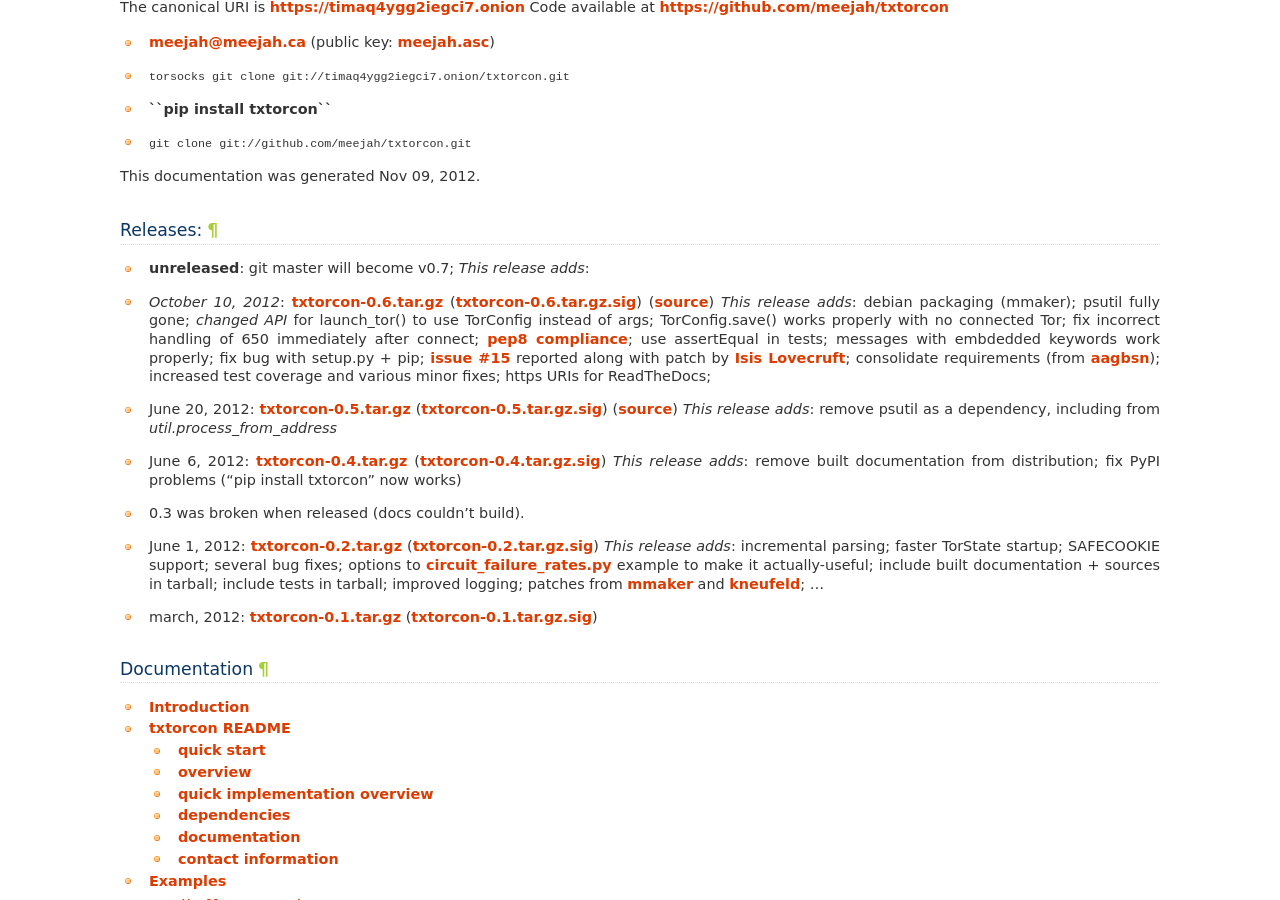
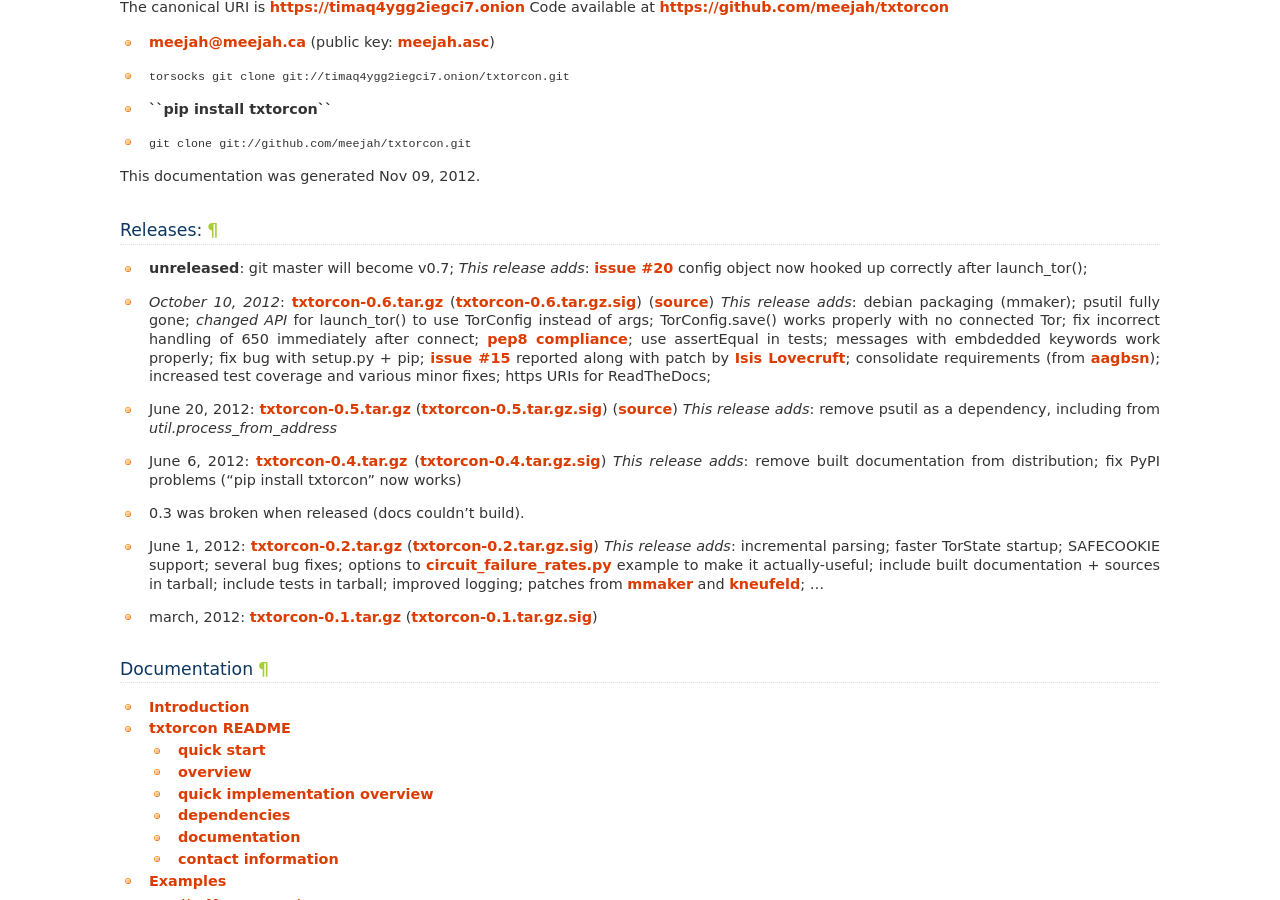
Before and after one commit to meejah/txtorcon, a Sphinx documentation site: the page built from docs/index.rst, in a window 1280 px wide and 900 px high, scrolled down 808 px. Built offline with Sphinx 7.4.7, drawn with Linux system fonts in a browser that asks for light colours.

Commit message:
add note about issue #20 fix

```diff
--- a/docs/index.rst
+++ b/docs/index.rst
@@ -49,6 +49,7 @@
 ---------
 - **unreleased**: git master will become v0.7;
   *This release adds*:
+  `issue #20 <https://github.com/meejah/txtorcon/issues/20>`_ config object now hooked up correctly after launch_tor();
 
 - *October 10, 2012*: `txtorcon-0.6.tar.gz <https://timaq4ygg2iegci7.onion/txtorcon-0.6.tar.gz>`_ (`txtorcon-0.6.tar.gz.sig <https://timaq4ygg2iegci7.onion/txtorcon-0.6.tar.gz.sig>`_) (`source <https://github.com/meejah/txtorcon/tarball/v0.6>`_)
   *This release adds*:
```
